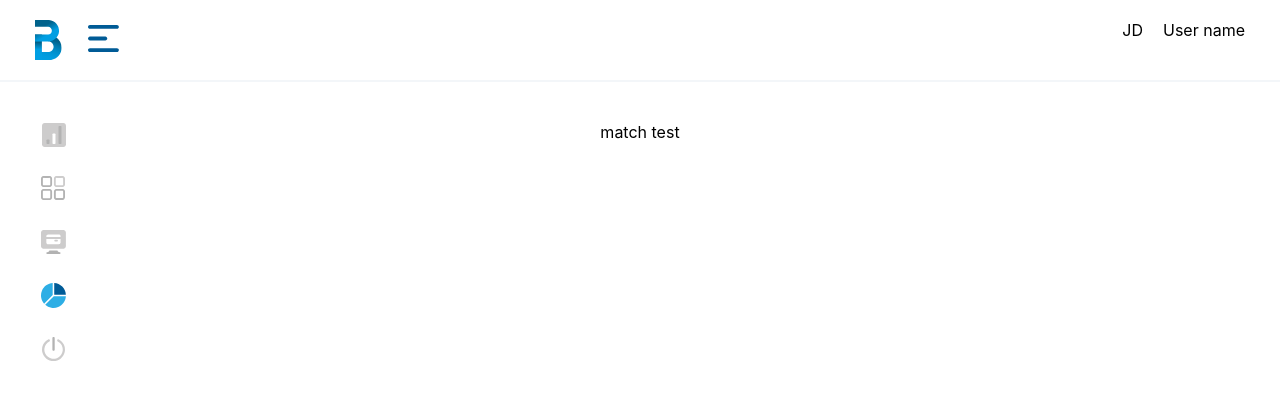
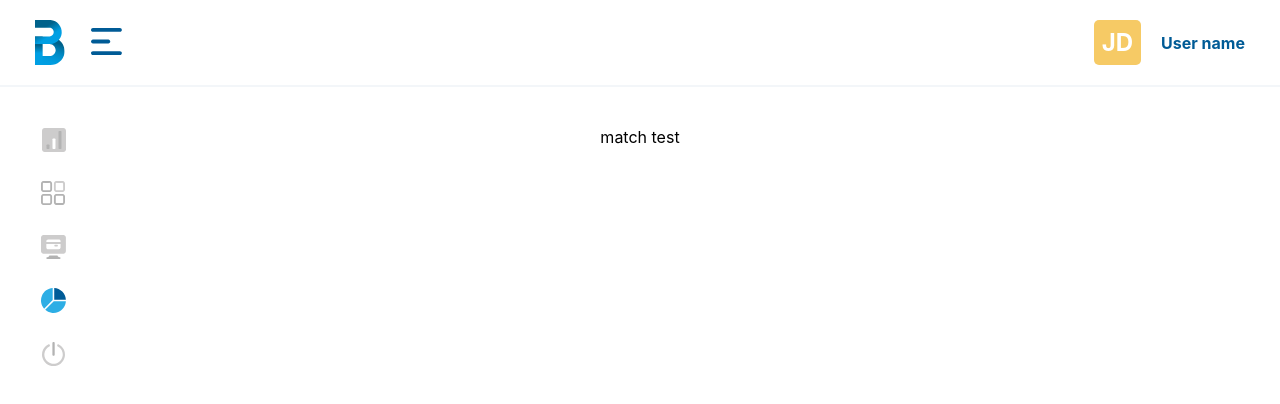
Before and after one commit to THEmmanuel/match-test, a React (Create React App) app: page / in a window 1280 px wide. Shown: the top 404 px of the page. Built offline with nearby package versions, Linux system fonts and the light colour scheme.

Commit message:
add navbar icons and styling

```diff
--- a/src/containers/NavBar/NavBar.module.css
+++ b/src/containers/NavBar/NavBar.module.css
@@ -19,4 +19,20 @@
 	display: flex;
 	flex-direction: row;
 	gap: 20px;
+	align-items: center;
 }
+
+.UserInitials{
+	background-color: #F6CA65;
+	padding: 8px;
+	font-size: 24px;
+	color: #FFFFFF;
+	font-weight: 700;
+	border-radius: 5px;
+}
+
+.Username{
+	color: #005B96;
+	font-weight: 700;
+	font-size: 16px;
+}
--- a/src/containers/NavBar/NavBar.tsx
+++ b/src/containers/NavBar/NavBar.tsx
@@ -17,8 +17,8 @@ const NavBar = () => {
 				</div>
 
 				<div className={style.UserInfoWrapper}>
-					<span>JD</span>
-					<span>User name</span>
+					<span className={style.UserInitials}>JD</span>
+					<span className={style.Username}>User name</span>
 				</div>
 			</div>
 		</nav>
--- a/src/index.css
+++ b/src/index.css
@@ -7,11 +7,6 @@ body {
 	-moz-osx-font-smoothing: grayscale;
 }
 
-code {
-	font-family: source-code-pro, Menlo, Monaco, Consolas, 'Courier New',
-		monospace;
-}
-
 .IconButton {
 	background: none;
 	border: none;
```
